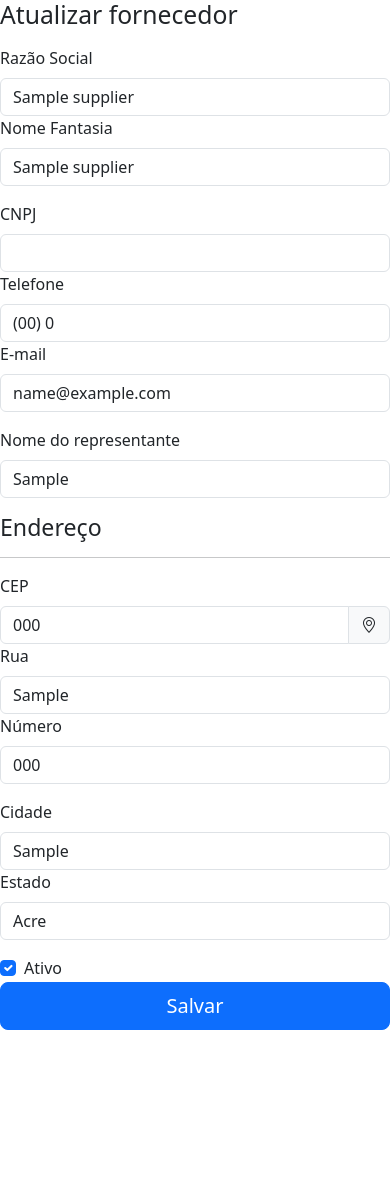
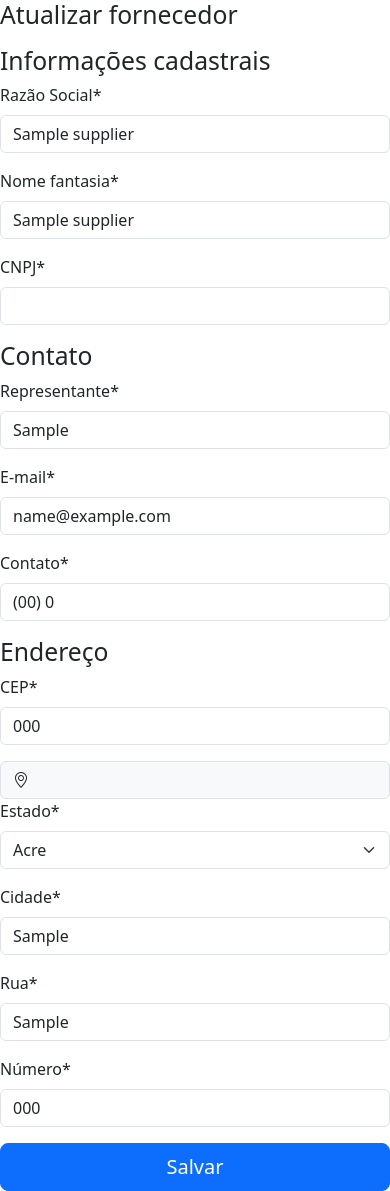
Before and after one commit to linharesg/Optimum-ERP, a Django app: a page that uses optimumerp/suppliers/templates/suppliers/update.html in a window 390 px wide. Before the commit the page ends 1030 px from the top, so only its background shows below. Run offline with Django 5.2, Linux system fonts and the light colour scheme; tables that the repository leaves empty hold one stand-in row (values such as "Sample post"); some libraries are stand-ins or nearby versions.

Commit message:
refactor: change the supplier update page to crispy forms, ane use masks/validations with javascript

```diff
--- a/optimumerp/base/static/suppliers/js/createUpdate.js
+++ b/optimumerp/base/static/suppliers/js/createUpdate.js
@@ -1,13 +1,13 @@
 jQuery(function () {
     const $form = $("form");
-    const $zipcodeInput = $("#zipcodeInput");
-    const $streetInput = $("#streetInput");
-    const $numberInput = $("#numberInput");
-    const $cityInput = $("#cityInput");
-    // const $stateInput = $("#stateInput");
-    const $stateInput = $("#stateSelect");
-    const $cnpjInput = $("#cnpjInput");
-    const $phoneInput = $("#phoneInput");
+    // const $zipcodeInput = $("#zipcodeInput");
+    const $zipcodeInput = $("#id_zipcode");
+    const $streetInput = $("#id_street");
+    const $numberInput = $("#id_number");
+    const $cityInput = $("#id_city");
+    const $stateInput = $("#id_state");
+    const $cnpjInput = $("#id_cnpj");
+    const $phoneInput = $("#id_phone");
     const $zipcodeIcon = $("#zipcodeIcon");
 
     $zipcodeInput.mask("00000-000");
--- a/optimumerp/suppliers/templates/suppliers/create.html
+++ b/optimumerp/suppliers/templates/suppliers/create.html
@@ -28,6 +28,7 @@
     <div>
       <h2>Endereço</h2>
       {{form.zipcode|as_crispy_field}}
+
       {{form.state|as_crispy_field}}
       {{form.city|as_crispy_field}}
       {{form.street|as_crispy_field}}
--- a/optimumerp/suppliers/templates/suppliers/update.html
+++ b/optimumerp/suppliers/templates/suppliers/update.html
@@ -1,5 +1,6 @@
 {% extends 'base.html' %}
 {% load static %}
+{% load crispy_forms_tags %}
 {% block title %}
   Edição de Fornecedores
 {% endblock %}
@@ -14,119 +15,32 @@
 
     <form method="post">
       {% csrf_token %}
-      <div class="row mb-3">
-        <div class="col-md-6">
-          <label for="companyNameInput" class="form-label">Razão Social</label>
-          <input type="text" class="form-control {% if form.company_name.errors %}is-invalid{% endif %}" id="companyNameInput" name="company_name" value = "{{ form.company_name.value|default_if_none:"" }}"/>
-          {% if form.company_name.errors %}
-            <div class="invalid-feedback">{{ form.company_name.errors }}</div>
-          {% endif %}
-        </div>
-        <div class="col-md-6">
-          <label for="fantasyNameInput" class="form-label">Nome Fantasia</label>
-          <input type="text" class="form-control {% if form.fantasy_name.errors %}is-invalid{% endif %}" id="fantasyNameInput" name="fantasy_name" value = "{{ form.fantasy_name.value|default_if_none:"" }}"/>
-          {% if form.fantasy_name.errors %}
-            <div class="invalid-feedback">{{ form.fantasy_name.errors }}</div>
-          {% endif %}
-        </div>
+      <div>
+        <h2>Informações cadastrais</h2>
+        {{form.company_name|as_crispy_field}}
+        {{form.fantasy_name|as_crispy_field}}
+        {{form.cnpj|as_crispy_field}}
       </div>
-      <div class="row mb-3">
-        <div class="col-md-4">
-          <label for="cnpjInput" class="form-label">CNPJ</label>
-          <input type="text" class="form-control {% if form.cnpj.errors %}is-invalid{% endif %}" id="cnpjInput" name="cnpj" value = "{{ form.cnpj.value|default_if_none:"" }}"/>
-          {% if form.cnpj.errors %}
-            <div class="invalid-feedback">{{ form.cnpj.errors }}</div>
-          {% endif %}
-        </div>
-        <div class="col-md-4">
-          <label for="phoneInput" class="form-label">Telefone</label>
-          <input type="text" class="form-control" id="phoneInput" name="phone" value = "{{ form.phone.value|default_if_none:"" }}"/>
-          {% if form.phone.errors %}
-            <div
-              class="invalid-feedback">{{ form.phone.errors }}
-              {% for error in form.phone.errors %}
-              {{error|escape}}
-              {% endfor %}
-            </div>
-          {% endif %}
-        </div>
-        <div class="col-md-4">
-          <label for="emailInput" class="form-label">E-mail</label>
-          <input type="text" class="form-control {% if form.email.errors %}is-invalid{% endif %}" id="emailInput" name="email" value = "{{ form.email.value|default_if_none:"" }}"/>
-          {% if form.email.errors %}
-            <div class="invalid-feedback">{{ form.email.errors }}</div>
-          {% endif %}
-        </div>
+      <div>
+        <h2>Contato</h2>
+        {{form.representative|as_crispy_field}}
+        {{form.email|as_crispy_field}}
+        {{form.phone|as_crispy_field}}
       </div>
-      <div class="row mb-3">
-        <div class="col">
-          <label for="representativeInput" class="form-label">Nome do representante</label>
-          <input type="text" class="form-control {% if form.representative.errors %}is-invalid{% endif %}" id="representativeInput" name="representative" value = "{{ form.representative.value|default_if_none:"" }}"/>
-          {% if form.representative.errors %}
-            <div class="invalid-feedback">{{ form.representative.errors }}</div>
-          {% endif %}
-        </div>
-      </div>
-      <h3>Endereço</h3>
-      <hr />
-      <div class="row mb-3">
-        <div class="col-md-3">
-          <label for="zipcodeInput" class="form-label">CEP</label>
-          <div class="input-group">
-            <input type="text" class="form-control {% if form.zipcode.errors %}is-invalid{% endif %}" id="zipcodeInput" name="zipcode" value = "{{ form.zipcode.value|default_if_none:"" }}"/>
-            <span class="input-group-text"><i id="zipcodeIcon" class="bi bi-geo-alt"></i></span>
-            {% if form.zipcode.errors %}
-              <div class="invalid-feedback">{{ form.zipcode.errors }}</div>
-            {% endif %}
-          </div>
-        </div>
-        <div class="col-md-7">
-          <label for="streetInput" class="form-label">Rua</label>
-          <input type="text" class="form-control {% if form.street.errors %}is-invalid{% endif %}" id="streetInput" name="street" value = "{{ form.street.value|default_if_none:"" }}"/>
-          {% if form.street.errors %}
-            <div class="invalid-feedback">{{ form.street.errors }}</div>
-          {% endif %}
-        </div>
-        <div class="col-md-2">
-          <label for="numberInput" class="form-label">Número</label>
-          <input type="text" class="form-control {% if form.number.errors %}is-invalid{% endif %}" id="numberInput" name="number" value = "{{ form.number.value|default_if_none:"" }}"/>
-          {% if form.number.errors %}
-            <div class="invalid-feedback">{{ form.number.errors }}</div>
-          {% endif %}
-        </div>
-      </div>
-      <div class="row mb-3">
-        <div class="col-md-6">
-          <label for="cityInput" class="form-label">Cidade</label>
-          <input type="text" class="form-control {% if form.city.errors %}is-invalid{% endif %}" id="cityInput" name="city" value = "{{ form.city.value|default_if_none:"" }}"/>
-          {% if form.city.errors %}
-            <div class="invalid-feedback">{{ form.city.errors }}</div>
-          {% endif %}
-        </div>
-        <div class="col-md-6">
-          <label for="stateSelect" class="form-label">Estado</label>
-          <select class="form-control {% if form.state.errors %}is-invalid{% endif %}" name="state" id="stateSelect" >
-            {% for code, name in form.state.field.choices %}
-              <option value="{{ code }}" {% if form.state.value == code %}selected{% endif %}>{{ name }}</option>
-            {% endfor %}
-          </select>
-          {% if form.state.errors %}
-            <div class="invalid-feedback">{{ form.state.errors }}</div>
-          {% endif %}
-        </div>
+      <div>
+        <h2>Endereço</h2>
+        {{form.zipcode|as_crispy_field}}
+        <span class="input-group-text"><i id="zipcodeIcon" class="bi bi-geo-alt"></i></span>
+        {{form.state|as_crispy_field}}
+        {{form.city|as_crispy_field}}
+        {{form.street|as_crispy_field}}
+        {{form.number|as_crispy_field}}
       </div>
 
-        <div class="row-mb-3">
-          <div class="col">
-            <div class="form-check">
-              <input type="checkbox" name="enabled" {% if form.enabled.value %}checked{% endif %} class="form-check-input" id="enabledCheckbox">
-              <label for="enabledCheckbox">Ativo</label>
-            </div>
-          </div>
-        </div>
-
       <div class="d-grid">
-        <button class="btn btn-primary btn-lg">Salvar</button>
+        <button class="btn btn-primary btn-lg">
+          Salvar
+        </button>
       </div>
     </form>
 {% endblock %}
```
